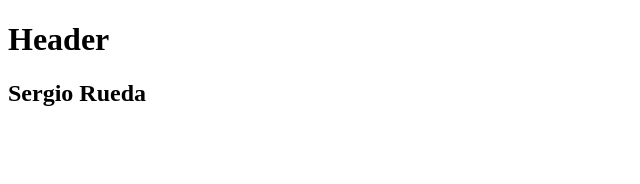
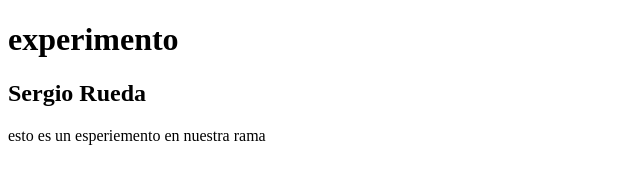
Before and after one commit to sergiorueda9090/proyecto, a plain HTML site: page index.html in a window 1280 px wide. Shown: the whole page, without its empty margins (0-640 px from the left). Drawn offline with Linux system fonts and the light colour scheme.

Commit message:
agregamos texto de experimento

```diff
--- a/index.html
+++ b/index.html
@@ -7,9 +7,13 @@
         <meta name="viewport" content="width=device-width, initial-scale=1.0">
     </head>
     <body>
-        <h1>Header</h1>
+        <h1>experimento</h1>
         <div class="container">
             <h2>Sergio Rueda</h2>
         </div>
+
+        <footer>
+            <p>esto es un esperiemento en nuestra rama</p>
+        </footer>
     </body>
 </html>
```
